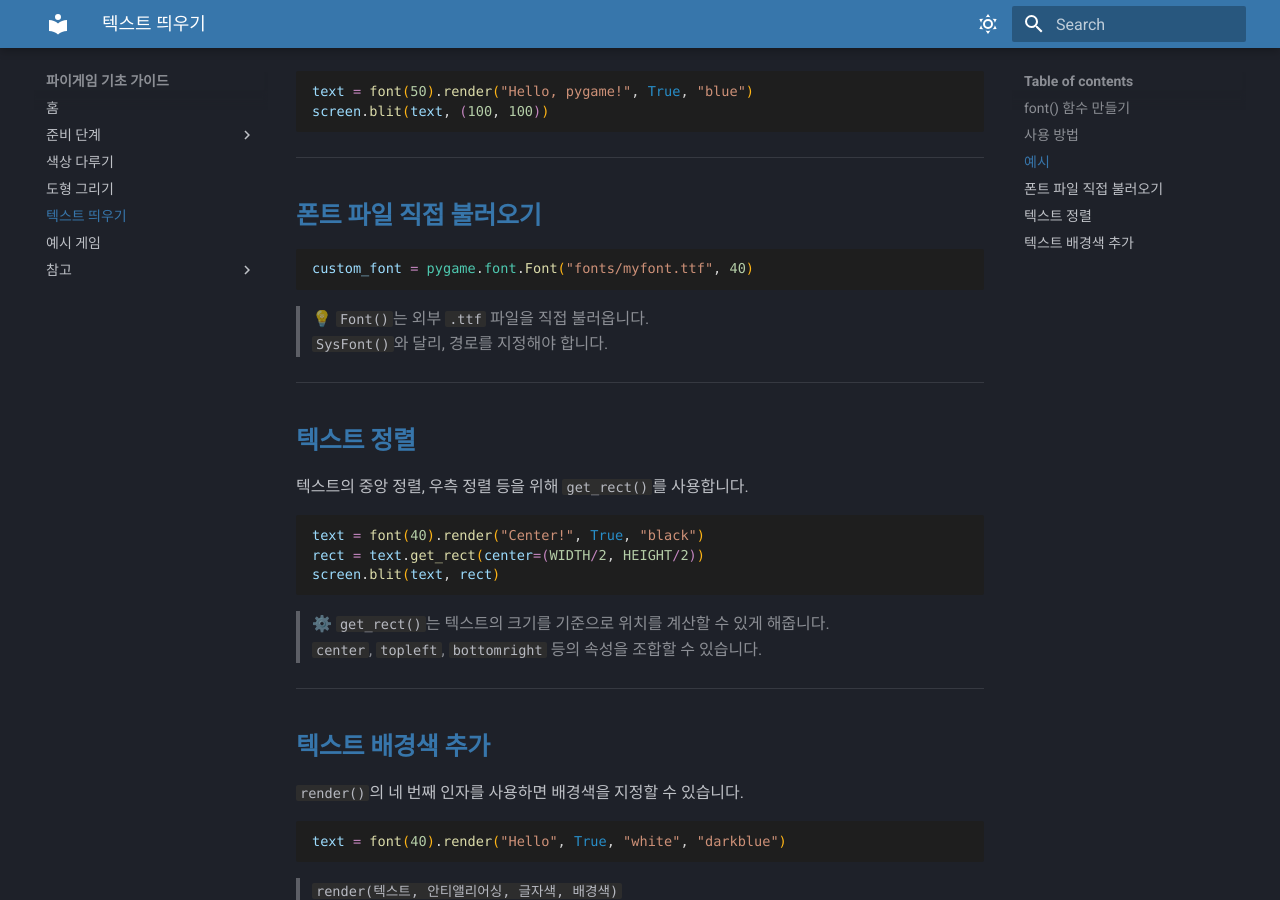
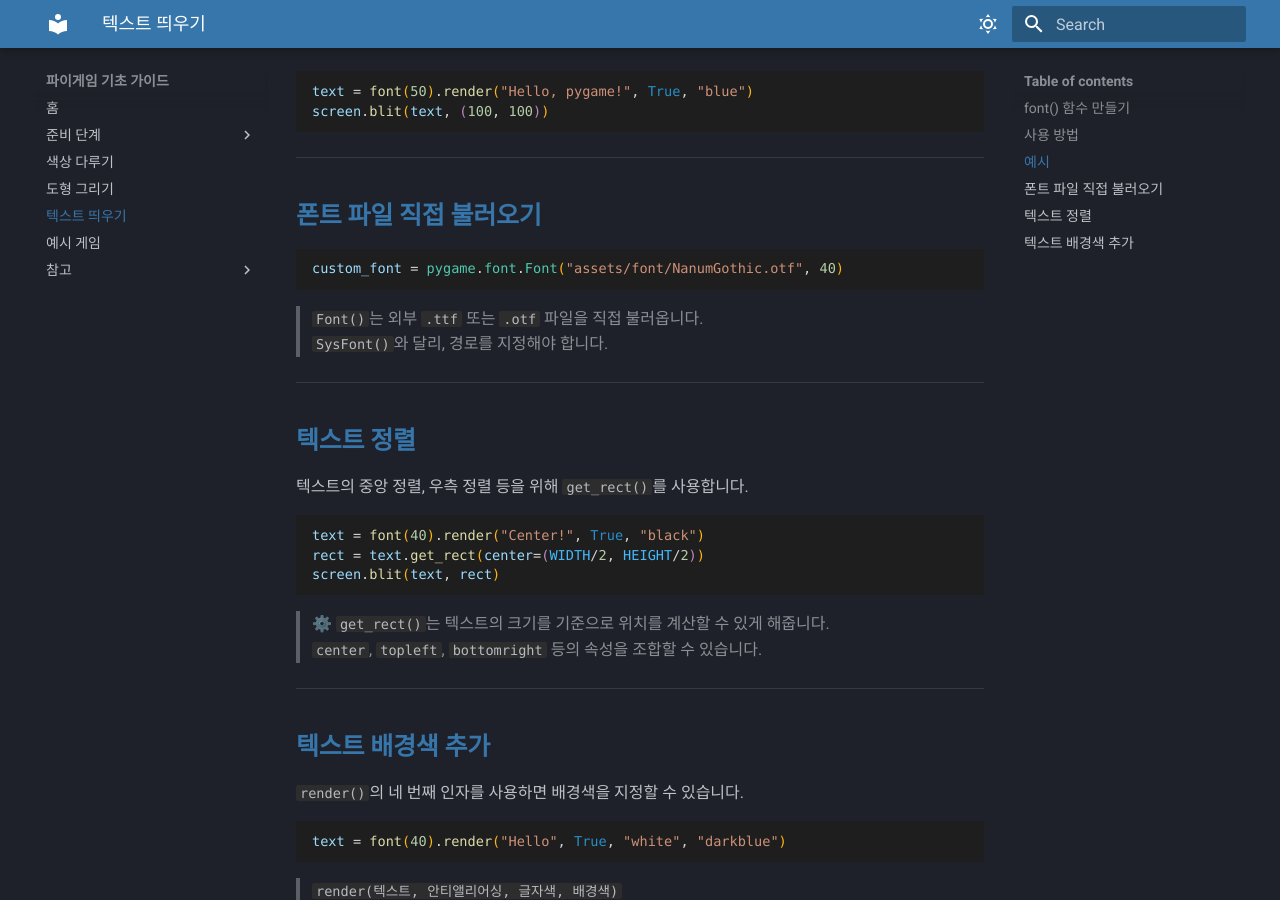
Before and after one commit to keonyang1/pygame-guide, an MkDocs documentation site: the page built from docs/텍스트_띄우기.md, in a window 1280 px wide and 900 px high, scrolled down 905 px. Built offline with MkDocs 1.6.1 and Material for MkDocs 9.7.7, drawn with Linux system fonts in a browser that asks for light colours.

Commit message:
docs: 텍스트 띄우기 코드 수정

```diff
--- a/docs/텍스트_띄우기.md
+++ b/docs/텍스트_띄우기.md
@@ -29,16 +29,16 @@
 
 ## <span class="title">예시</span>
 
-<pre><code><span class="v">text</span> <span class="k">=</span> <span class="f">font</span><span class="pf">(</span><span class="n">50</span><span class="pf">)</span>.<span class="f">render</span><span class="pf">(</span><span class="s">"Hello, pygame!"</span>, <span class="b">True</span>, <span class="s">"blue"</span><span class="pf">)</span>
+<pre><code><span class="v">text</span> = <span class="f">font</span><span class="pf">(</span><span class="n">50</span><span class="pf">)</span>.<span class="f">render</span><span class="pf">(</span><span class="s">"Hello, pygame!"</span>, <span class="b">True</span>, <span class="s">"blue"</span><span class="pf">)</span>
 <span class="v">screen</span>.<span class="f">blit</span><span class="pf">(</span><span class="v">text</span>, <span class="pg">(</span><span class="n">100</span>, <span class="n">100</span><span class="pg">)</span><span class="pf">)</span></code></pre>
 
 ---
 
 ## <span class="title">폰트 파일 직접 불러오기</span>
 
-<pre><code><span class="v">custom_font</span> <span class="k">=</span> <span class="l">pygame</span>.<span class="l">font</span>.<span class="f">Font</span><span class="pf">(</span><span class="s">"fonts/myfont.ttf"</span>, <span class="n">40</span><span class="pf">)</span></code></pre>
+<pre><code><span class="v">custom_font</span> = <span class="l">pygame</span>.<span class="l">font</span>.<span class="l">Font</span><span class="pf">(</span><span class="s">"assets/font/NanumGothic.otf"</span>, <span class="n">40</span><span class="pf">)</span></code></pre>
 
-> 💡 `Font()`는 외부 `.ttf` 파일을 직접 불러옵니다.
+> `Font()`는 외부 `.ttf` 또는 `.otf` 파일을 직접 불러옵니다.
 > `SysFont()`와 달리, 경로를 지정해야 합니다.
 
 ---
@@ -47,8 +47,8 @@
 
 텍스트의 중앙 정렬, 우측 정렬 등을 위해 `get_rect()`를 사용합니다.
 
-<pre><code><span class="v">text</span> <span class="k">=</span> <span class="f">font</span><span class="pf">(</span><span class="n">40</span><span class="pf">)</span>.<span class="f">render</span><span class="pf">(</span><span class="s">"Center!"</span>, <span class="b">True</span>, <span class="s">"black"</span><span class="pf">)</span>
-<span class="v">rect</span> <span class="k">=</span> <span class="v">text</span>.<span class="f">get_rect</span><span class="pf">(</span><span class="v">center</span><span class="k">=</span><span class="pg">(</span><span class="n">WIDTH</span><span class="k">/</span><span class="n">2</span>, <span class="n">HEIGHT</span><span class="k">/</span><span class="n">2</span><span class="pg">)</span><span class="pf">)</span>
+<pre><code><span class="v">text</span> = <span class="f">font</span><span class="pf">(</span><span class="n">40</span><span class="pf">)</span>.<span class="f">render</span><span class="pf">(</span><span class="s">"Center!"</span>, <span class="b">True</span>, <span class="s">"black"</span><span class="pf">)</span>
+<span class="v">rect</span> = <span class="v">text</span>.<span class="f">get_rect</span><span class="pf">(</span><span class="v">center</span>=<span class="pg">(</span><span class="vb">WIDTH</span>/<span class="n">2</span>, <span class="vb">HEIGHT</span>/<span class="n">2</span><span class="pg">)</span><span class="pf">)</span>
 <span class="v">screen</span>.<span class="f">blit</span><span class="pf">(</span><span class="v">text</span>, <span class="v">rect</span><span class="pf">)</span></code></pre>
 
 > ⚙️ `get_rect()`는 텍스트의 크기를 기준으로 위치를 계산할 수 있게 해줍니다.
@@ -60,7 +60,7 @@
 
 `render()`의 네 번째 인자를 사용하면 배경색을 지정할 수 있습니다.
 
-<pre><code><span class="v">text</span> <span class="k">=</span> <span class="f">font</span><span class="pf">(</span><span class="n">40</span><span class="pf">)</span>.<span class="f">render</span><span class="pf">(</span><span class="s">"Hello"</span>, <span class="b">True</span>, <span class="s">"white"</span>, <span class="s">"darkblue"</span><span class="pf">)</span></code></pre>
+<pre><code><span class="v">text</span> = <span class="f">font</span><span class="pf">(</span><span class="n">40</span><span class="pf">)</span>.<span class="f">render</span><span class="pf">(</span><span class="s">"Hello"</span>, <span class="b">True</span>, <span class="s">"white"</span>, <span class="s">"darkblue"</span><span class="pf">)</span></code></pre>
 
 > `render(텍스트, 안티앨리어싱, 글자색, 배경색)`
 > 배경색을 지정하면 텍스트 뒤에 사각형 배경이 생깁니다.
```
